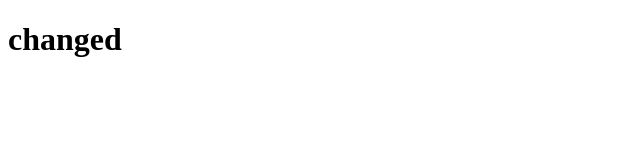
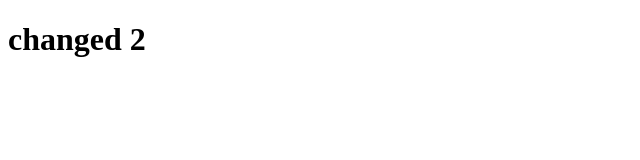
Before and after one commit to puzansakya/gittest, a plain HTML site: page index.html in a window 1280 px wide. Shown: the full height of the page, 0-640 px from the left. Drawn offline with Linux system fonts and the light colour scheme.

Commit message:
change changed

```diff
--- a/index.html
+++ b/index.html
@@ -7,6 +7,6 @@
     <title>Document</title>
 </head>
 <body>
-    <h1>changed</h1>
+    <h1>changed 2</h1>
 </body>
 </html>
```
